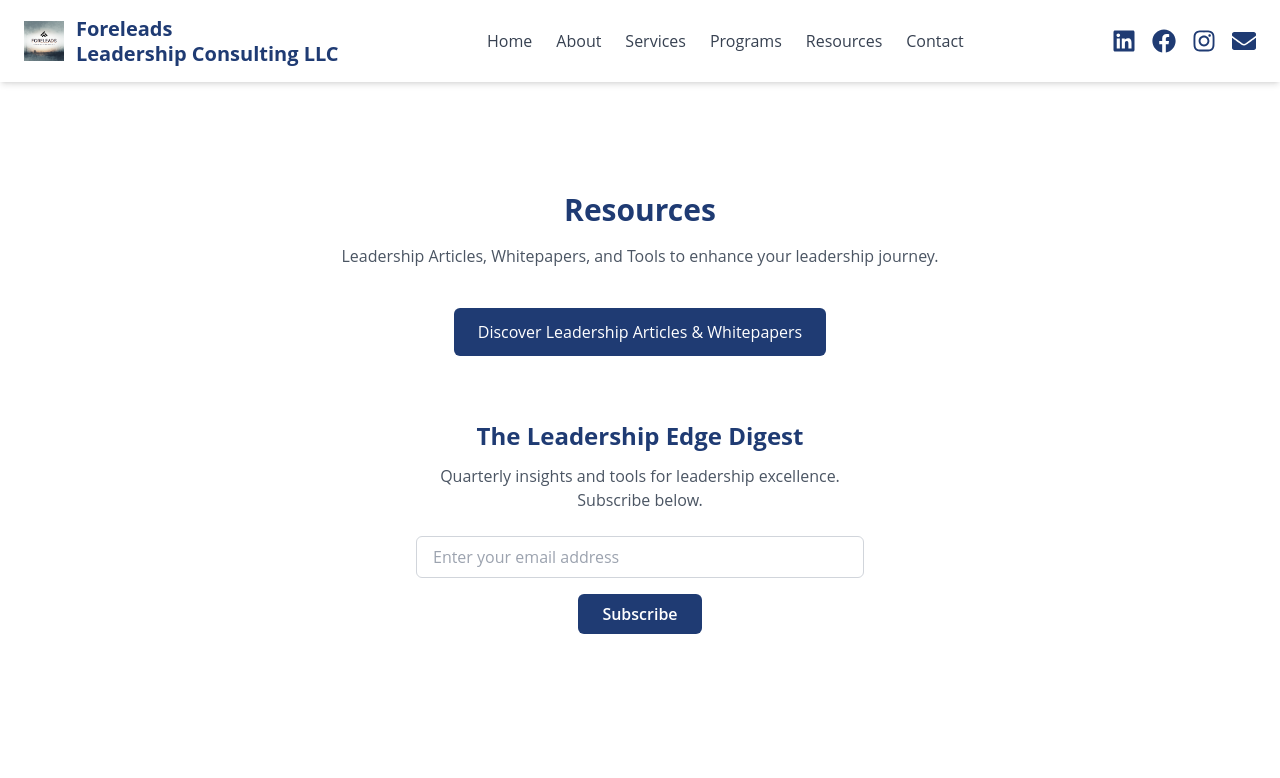
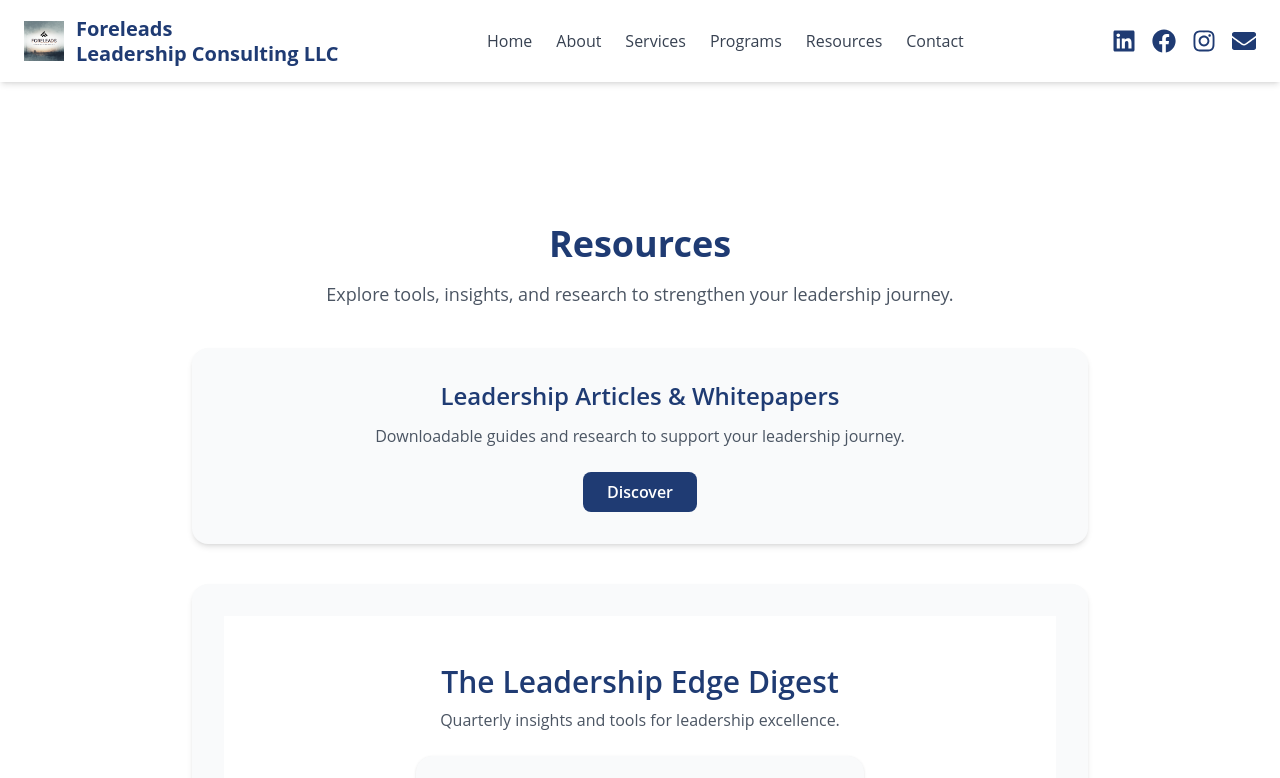
Before and after one commit to foretechleaders/Foreleads-site-final, a React (Vite) app: page /resources in a window 1280 px wide. Shown: the top 778 px of the page. Built offline with nearby package versions, Linux system fonts and the light colour scheme.

Commit message:
Add files via upload

```diff
--- a/src/pages/Resources.jsx
+++ b/src/pages/Resources.jsx
@@ -1,94 +1,40 @@
-import React, { useState } from 'react'
+import React from "react";
+import { Link } from "react-router-dom";
+import NewsletterSignup from "../components/NewsletterSignup";
 
-export default function Resources() {
-  const [email, setEmail] = useState('')
-  const [status, setStatus] = useState('')
+const Resources = () => {
+  return (
+    <div className="bg-white text-gray-800 pt-24 pb-16 min-h-screen flex flex-col items-center justify-start">
+      {/* Page Title */}
+      <header className="text-center mb-10">
+        <h1 className="text-4xl font-bold text-navy mb-4">Resources</h1>
+        <p className="text-lg text-gray-600 max-w-2xl mx-auto">
+          Explore tools, insights, and research to strengthen your leadership journey.
+        </p>
+      </header>
 
-  const handleSubmit = async (e) => {
-    e.preventDefault()
-    setStatus('loading')
+      {/* Leadership Articles Section */}
+      <section className="w-full max-w-4xl bg-gray-50 rounded-2xl shadow-md p-8 mb-10 text-center">
+        <h2 className="text-2xl font-semibold text-navy mb-3">
+          Leadership Articles & Whitepapers
+        </h2>
+        <p className="text-gray-600 mb-6">
+          Downloadable guides and research to support your leadership journey.
+        </p>
+        <Link
+          to="/leadership-articles"
+          className="inline-block bg-navy text-white font-semibold px-6 py-2 rounded-lg hover:bg-blue-900 transition"
+        >
+          Discover
+        </Link>
+      </section>
 
-    try {
-      const response = await fetch(
-        'https://gmail.us22.list-manage.com/subscribe/post-json?u=abcd1234efgh5678&id=9012klmn34&c=?',
-        {
-          method: 'POST',
-          mode: 'no-cors',
-          headers: { 'Content-Type': 'application/json' },
-          body: JSON.stringify({ EMAIL: email }),
-        }
-      )
+      {/* Newsletter Signup Section */}
+      <section className="w-full max-w-4xl bg-gray-50 rounded-2xl shadow-md p-8">
+        <NewsletterSignup />
+      </section>
+    </div>
+  );
+};
 
-      if (response.ok) {
-        setStatus('success')
-        setEmail('')
-      } else {
-        setStatus('error')
-      }
-    } catch (error) {
-      console.error('Subscription failed:', error)
-      setStatus('error')
-    }
-  }
-
-  return (
-    <section className="py-16 bg-white text-gray-800">
-      <div className="max-w-5xl mx-auto px-6 text-center">
-        {/* ---------- HEADER ---------- */}
-        <h1 className="text-3xl font-bold text-navy mb-4">Resources</h1>
-        <p className="text-gray-600 mb-10">
-          Leadership Articles, Whitepapers, and Tools to enhance your leadership journey.
-        </p>
-
-        {/* ---------- ARTICLES & WHITEPAPERS ---------- */}
-        <div className="text-center mb-16">
-          <a
-            href="/resources/articles"
-            className="inline-block bg-navy text-white px-6 py-3 rounded-md hover:bg-navy/90 transition"
-          >
-            Discover Leadership Articles & Whitepapers
-          </a>
-        </div>
-
-        {/* ---------- NEWSLETTER SIGNUP ---------- */}
-        <div className="max-w-md mx-auto text-center">
-          <h2 className="text-2xl font-bold text-navy mb-3">
-            The Leadership Edge Digest
-          </h2>
-          <p className="text-gray-600 mb-6">
-            Quarterly insights and tools for leadership excellence. Subscribe below.
-          </p>
-
-          <form onSubmit={handleSubmit} className="flex flex-col items-center space-y-4">
-            <input
-              type="email"
-              name="EMAIL"
-              value={email}
-              onChange={(e) => setEmail(e.target.value)}
-              placeholder="Enter your email address"
-              required
-              className="w-full border border-gray-300 rounded-md px-4 py-2 focus:outline-none focus:ring-2 focus:ring-navy"
-            />
-            <button
-              type="submit"
-              className="bg-navy text-white font-semibold px-6 py-2 rounded-md hover:bg-navy/90 transition"
-            >
-              {status === 'loading' ? 'Subscribing...' : 'Subscribe'}
-            </button>
-          </form>
-
-          {status === 'success' && (
-            <p className="text-green-600 mt-4">
-              ✅ Thank you for subscribing! Please check your email to confirm.
-            </p>
-          )}
-          {status === 'error' && (
-            <p className="text-red-600 mt-4">
-              ❌ Oops! Something went wrong. Please try again later.
-            </p>
-          )}
-        </div>
-      </div>
-    </section>
-  )
-}
+export default Resources;
```
